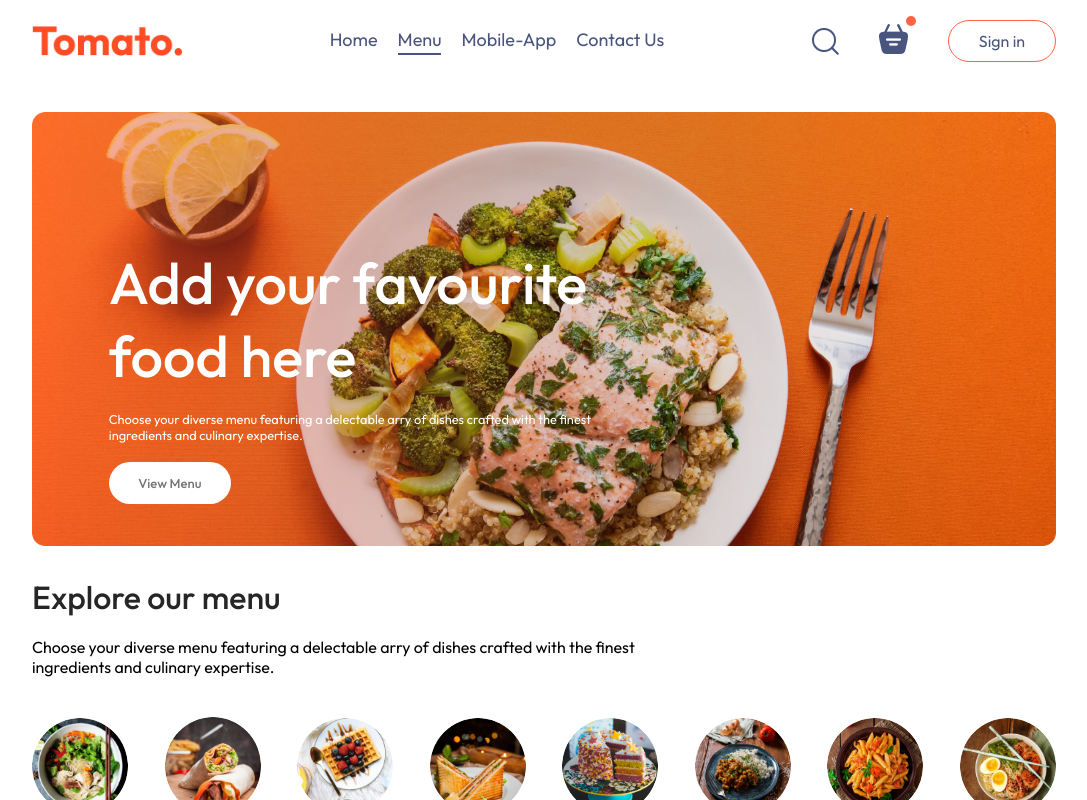
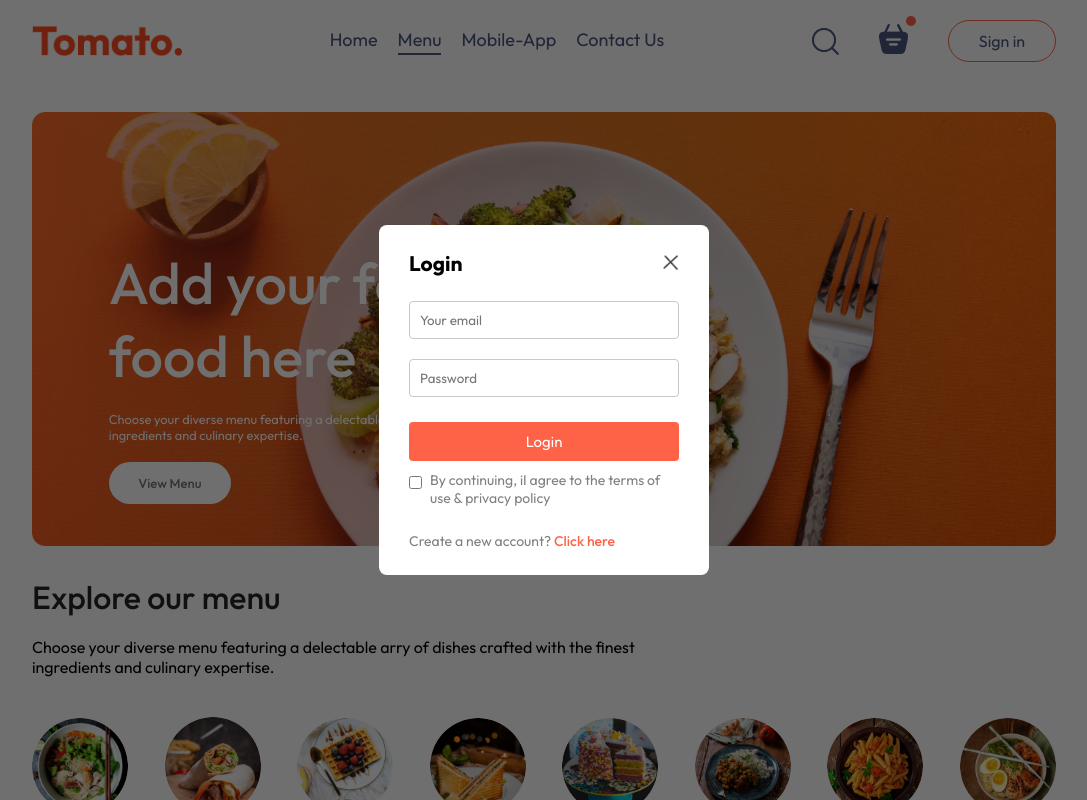
Before and after one commit to Adiiiikaushik/GoFoodGo, a React (Vite) app: page / in a window 1280 px wide. Both pictures are taken after a click on the button "Sign in". Shown: the top 800 px of the page, without its empty margins (96-1183 px from the left). Built offline with nearby package versions, Linux system fonts and the light colour scheme.

Commit message:
login/signup form added

```diff
--- a/src/App.jsx
+++ b/src/App.jsx
@@ -1,16 +1,22 @@
-import React from 'react'
+import React, { useState } from 'react'
 import Navbar from './components/Navbar/Navbar'
 import {Route , Routes} from 'react-router-dom'
 import PlaceOrder from './pages/PlaceOrder/PlaceOrder'
 import Cart from './pages/Cart/Cart'
 import Home from './pages/Home/Home'
 import Footer from './components/Footer/Footer'
+import LoginPopup from './components/LoginPopup/LoginPopup'
 
-function App() {
+const App = ()=> {
+
+  const[showLogin , setShowLogin] = useState(false);
+
+
   return (
     <>
+    {showLogin?<LoginPopup setShowLogin={setShowLogin}/>:<></>}
     <div className='app'>
-      <Navbar/>
+      <Navbar setShowLogin={setShowLogin}/>
       <Routes>
         <Route path='/' element={<Home/>}/>
         <Route path='/cart' element={<Cart/>}/>
--- /dev/null
+++ b/src/components/LoginPopup/LoginPopup.css
@@ -0,0 +1,67 @@
+.login-popup{
+    position: absolute;
+    z-index: 1;
+    width: 100%;
+    height: 100%;
+    background-color: #00000090 ;
+    display: grid;
+}
+
+.login-popup-container{
+    place-self: center;
+    width: max(23vw,330px);
+    color: #808080;
+    background-color: white;
+    display: flex;
+    flex-direction: column;
+    gap: 25px;
+    padding: 25px 30px;
+    border-radius: 8px;
+    font-size: 14px;
+    animation: fadeIn 0.5s;
+}
+.login-popup-title{
+    display: flex;
+    justify-content: space-between;
+    align-items: center;
+    color: black;
+}
+.login-popup-title img{
+    width: 16px;
+    cursor: pointer;
+}
+.login-popup-inputs{
+    display: flex;
+    flex-direction: column;
+    gap: 20px;
+}
+.login-popup-inputs input{
+    outline: none;
+    border: 1px solid #c9c9c9;
+    padding: 10px;
+    border-radius: 4px;
+}
+
+.login-popup-container button{
+    border: none;
+    padding: 10px;
+    border-radius: 4px;
+    color: white;
+    background-color: tomato;
+    font-size: 15px;
+    cursor: pointer;
+}
+.login-popup-condition{
+    display: flex;
+    align-items: start;
+    gap: 8px;
+    margin-top: -15px;
+}
+.login-popup-condition input{
+    margin-top: 5px;
+}
+.login-popup p span{
+    color: tomato;
+    font-weight: 500;
+    cursor: pointer;
+}
--- /dev/null
+++ b/src/components/LoginPopup/LoginPopup.jsx
@@ -0,0 +1,37 @@
+import React, { useState } from 'react'
+import './LoginPopup.css'
+import { assets } from '../../assets/assets'
+
+const LoginPopup = ({setShowLogin}) => {
+
+    const[currState , setCurrState] = useState("Login")
+
+
+
+  return (
+    <div className='login-popup'>
+    <form className='login-popup-container'>
+        <div className="login-popup-title">
+            <h2>{currState}</h2>
+            <img onClick={()=>setShowLogin(false)} src={assets.cross_icon} />
+        </div>
+        <div className="login-popup-inputs">
+            {currState==="Login"?<></>:<input type="text" placeholder='Your name' required /> }
+
+            <input type="email" placeholder='Your email' required />
+            <input type="password" placeholder='Password' required />
+        </div>
+        <button>{currState==="Sign Up"? "Create ccount" : "Login"}</button>
+        <div className="login-popup-condition">
+            <input type="checkbox" required />
+            <p>By continuing, iI agree to the terms of use & privacy policy</p>
+        </div>
+        {currState==="Login"?<p>Create a new account? <span onClick={()=>setCurrState("Signup")}>Click here</span></p>:<p>Already have an new account? <span onClick={()=>setCurrState("Login")}>Login here</span></p>}
+
+
+    </form>
+    </div>
+  )
+}
+
+export default LoginPopup
--- a/src/components/Navbar/Navbar.jsx
+++ b/src/components/Navbar/Navbar.jsx
@@ -2,7 +2,7 @@
 import './Navbar.css'
 import {assets} from '../../assets/assets'
 import {Link} from 'react-router-dom'
-const Navbar = () => {
+const Navbar = ({setShowLogin}) => {
 
     const[menu,setMenu] = useState("menu")
   return (
@@ -21,7 +21,7 @@
                 <img src={assets.basket_icon} alt="" />
                 <div className="dot"></div>
             </div>
-            <button>Sign in</button>
+            <button onClick={()=>setShowLogin(true)}>Sign in</button>
         </div>
     </div>
   )
```
